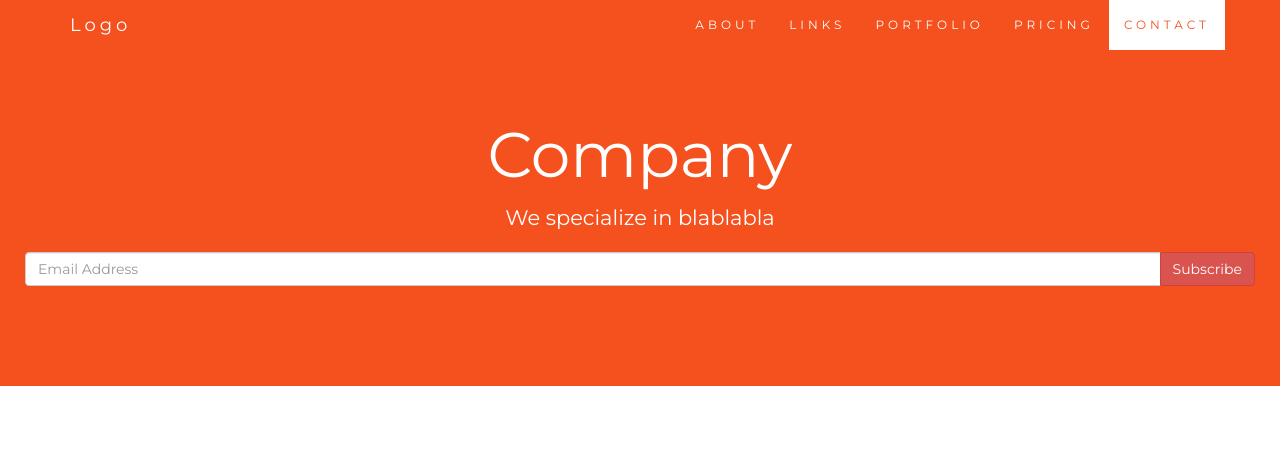
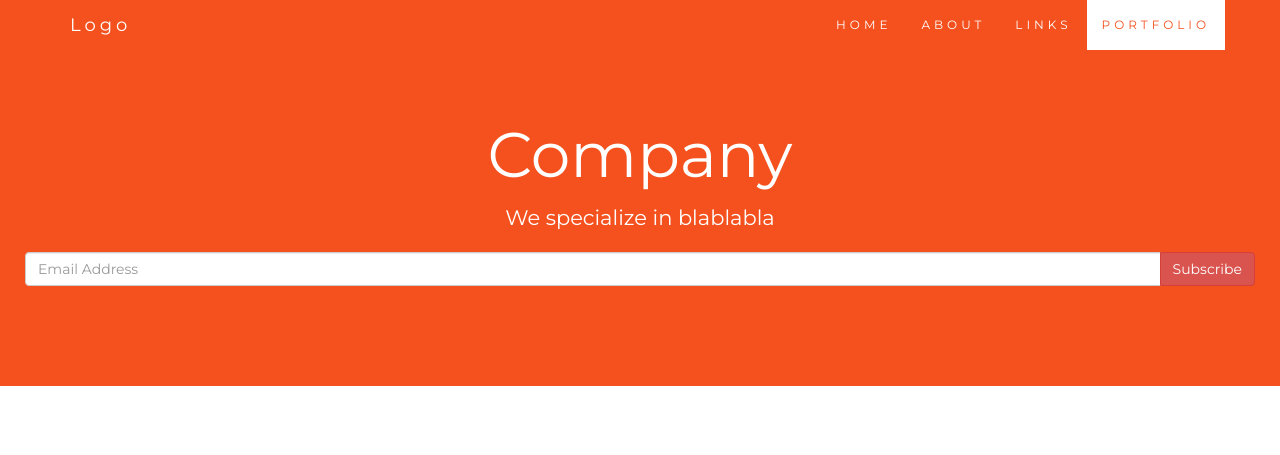
Before and after one commit to mthornez/node-wn21-static-pages, a plain HTML site: page index.html in a window 1280 px wide. Shown: the top 455 px of the page. Drawn offline with nearby package versions, Linux system fonts and the light colour scheme.

Commit message:
Update index.html

```diff
--- a/index.html
+++ b/index.html
@@ -204,11 +204,10 @@
     </div>
     <div class="collapse navbar-collapse" id="myNavbar">
       <ul class="nav navbar-nav navbar-right">
+        <li><a href="index.html">HOME</a></li>
         <li><a href="about.html">ABOUT</a></li>
         <li><a href="links.html">LINKS</a></li>
         <li><a href="#portfolio">PORTFOLIO</a></li>
-        <li><a href="#pricing">PRICING</a></li>
-        <li><a href="#contact">CONTACT</a></li>
       </ul>
     </div>
   </div>
```
